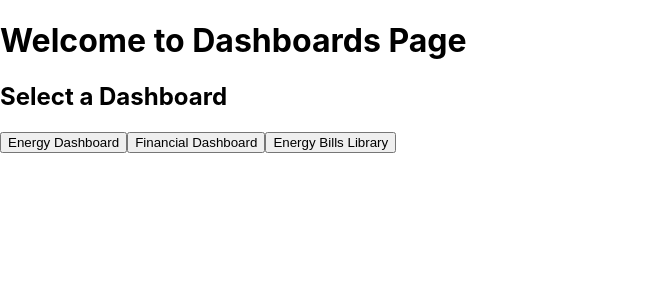
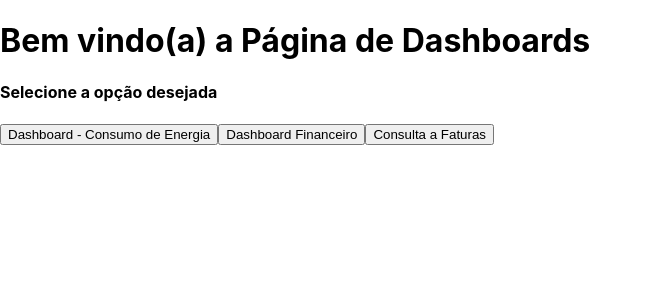
Before and after one commit to PatrickAngrezani/energy-bill-reactapp, a React (Create React App) app: page / in a window 1280 px wide. Shown: the top 300 px of the page, without its empty margins (0-652 px from the left). Built offline with nearby package versions, Linux system fonts and the light colour scheme.

Commit message:
feat: translate pages

```diff
--- a/src/components/Home.jsx
+++ b/src/components/Home.jsx
@@ -4,17 +4,17 @@ import { Link } from "react-router-dom";
 const Home = () => {
   return (
     <div className="home">
-      <h1>Welcome to Dashboards Page</h1>
-      <h2>Select a Dashboard</h2>
+      <h1>Bem vindo(a) a Página de Dashboards</h1>
+      <h4>Selecione a opção desejada</h4>
       <div className="buttons">
         <Link to="/energy-dashboard">
-          <button>Energy Dashboard</button>
+          <button>Dashboard - Consumo de Energia</button>
         </Link>
         <Link to="/financial-dashboard">
-          <button>Financial Dashboard</button>
+          <button>Dashboard Financeiro</button>
         </Link>
         <Link to="/invoices-library">
-          <button>Energy Bills Library</button>
+          <button>Consulta a Faturas</button>
         </Link>
       </div>
     </div>
```
Also changed, not shown: src/App.js (line endings or trailing spaces).
